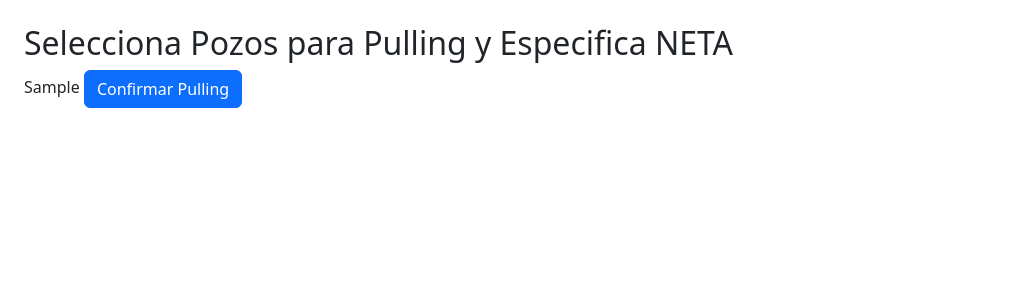
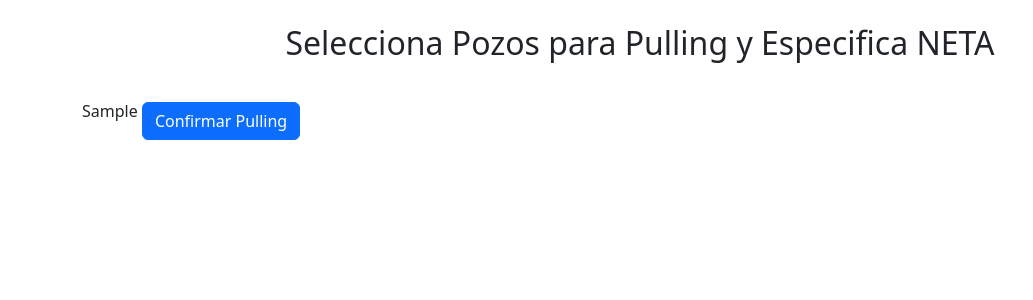
Before and after one commit to Lucianogalizia/PULLING-ultimo, a Flask app: template templates/select_pulling.html in a window 1280 px wide. Shown: the top 300 px of the page, without its empty margins (0-1033 px from the left). Run offline with Flask 2, Linux system fonts and the light colour scheme; the template is opened without the code that fills it: most values are stand-ins (such as "Sample title", 1, 10 or a date in 2020).

Commit message:
Update select_pulling.html

```diff
--- a/templates/select_pulling.html
+++ b/templates/select_pulling.html
@@ -6,11 +6,12 @@
   <link rel="stylesheet" href="https://cdn.jsdelivr.net/npm/bootstrap@5.3.0/dist/css/bootstrap.min.css">
 </head>
 <body class="p-4">
-  <h2>Selecciona Pozos para Pulling y Especifica NETA</h2>
+  <div class="container">
+    <h2 class="text-center mb-4">Selecciona Pozos para Pulling y Especifica NETA</h2>
 
     {% with messages = get_flashed_messages() %}
       {% if messages %}
-      <div class="alert alert-warning">
+        <div class="alert alert-warning mt-3">
           {% for message in messages %}
             <p>{{ message }}</p>
           {% endfor %}
@@ -20,7 +21,8 @@
 
     <form method="POST" action="{{ url_for('select_pulling') }}">
       {{ form_html|safe }}
-    <button type="submit" class="btn btn-primary">Confirmar Pulling</button>
+      <button type="submit" class="btn btn-primary mt-3">Confirmar Pulling</button>
     </form>
+  </div>
 </body>
 </html>
```
Lines whose indentation alone changed are shown as unchanged.
